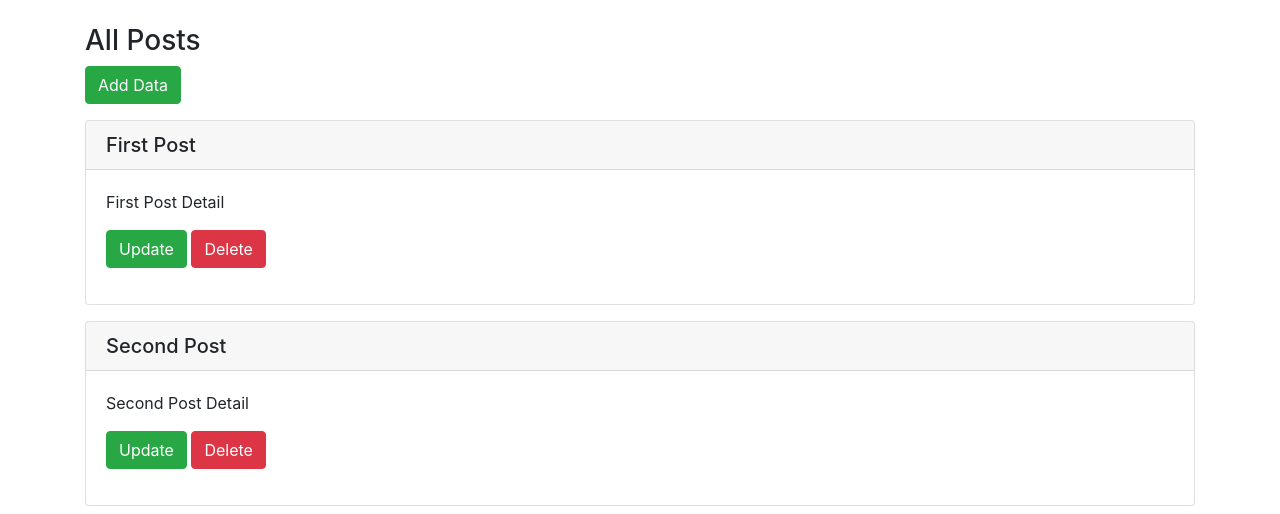
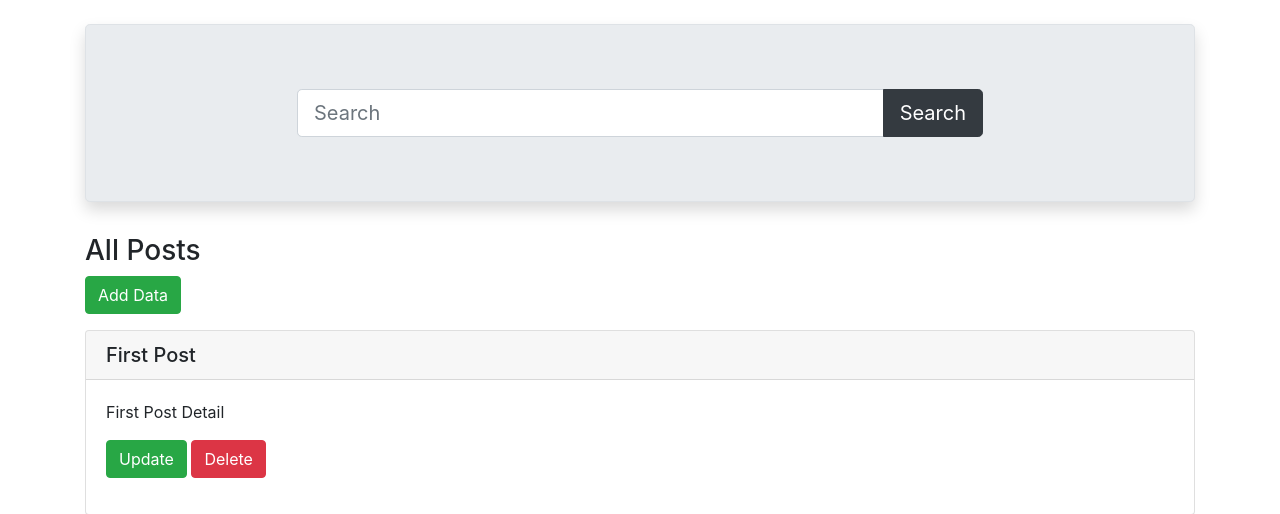
Before and after one commit to codeartisanlab/django-3-crud-application, a Django app: page / in a window 1280 px wide. Shown: the top 514 px of the page. Run offline with Django 3.2, Linux system fonts and the light colour scheme; data comes from the database, SQL or seed files in the repository; some libraries are stand-ins or nearby versions.

Commit message:
Search implemented

```diff
--- a/post/templates/home.html
+++ b/post/templates/home.html
@@ -9,6 +9,22 @@
 </head>
 <body>
     <div class="container my-4">
+        <!-- Search Start -->
+        <div class="jumbotron border shadow">
+            <div class="row">
+                <div class="col-md-8 offset-2">
+                    <form>
+                        <div class="input-group">
+                            <input name="q" type="text" placeholder="Search" class="form-control form-control-lg" />
+                            <div class="input-group-append">
+                                <button class="btn btn-dark btn-lg">Search</button>
+                            </div>
+                        </div>
+                    </form>
+                </div>
+            </div>
+        </div>
+        <!-- End Search -->
         <h3>All Posts</h3>
         <p>
             <a class="btn btn-success" href="/add">Add Data</a>
--- a/post/views.py
+++ b/post/views.py
@@ -3,7 +3,11 @@ from .models import Post
 from django.contrib import messages
 from django.core.paginator import Paginator
 def home(request):
-    posts=Post.objects.all()
+    if 'q' in request.GET:
+        q=request.GET['q']
+        posts=Post.objects.filter(title__icontains=q)
+    else:
+        posts=Post.objects.all()
     # Pagintion
     paginator=Paginator(posts,2)
     page_number=request.GET.get('page')
```
